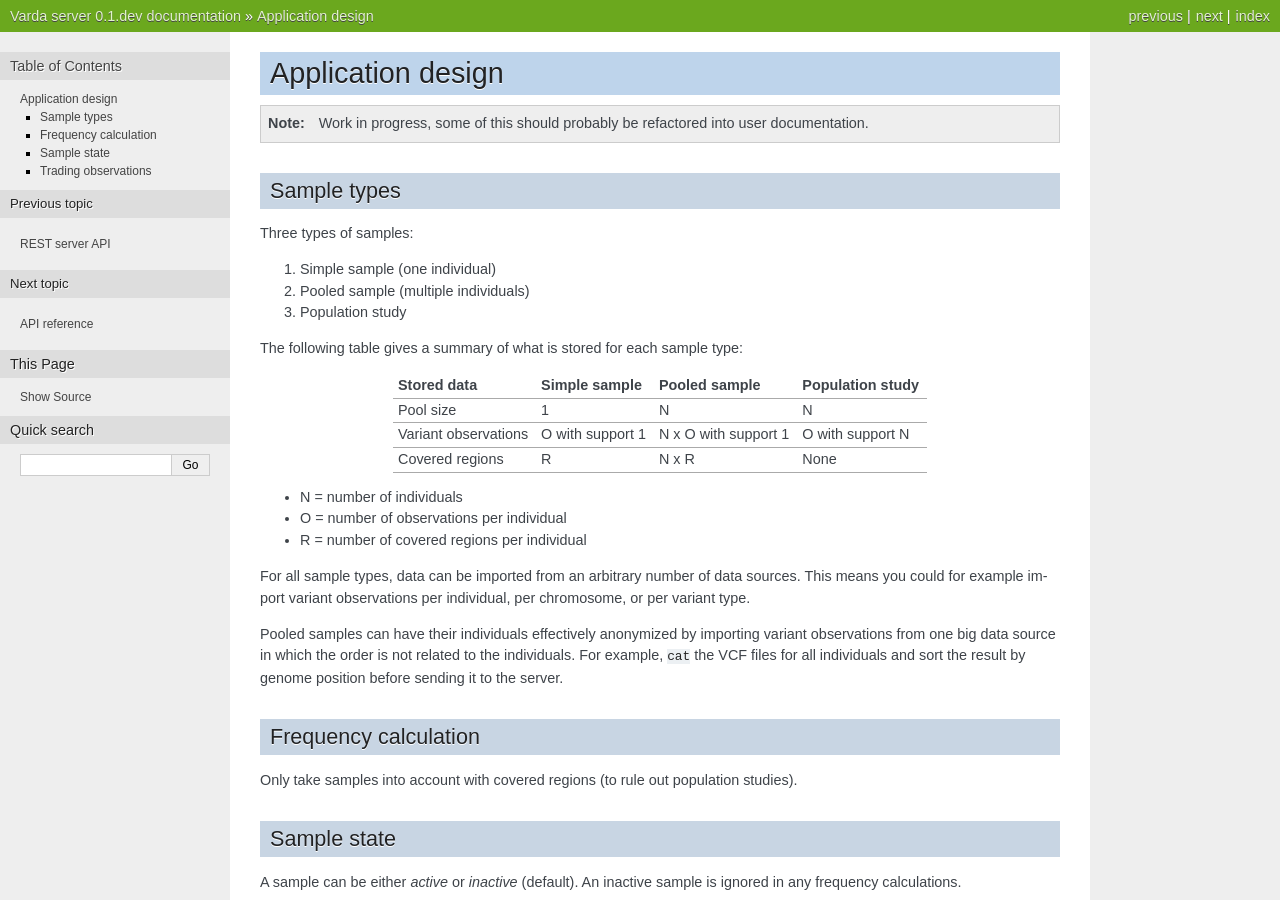
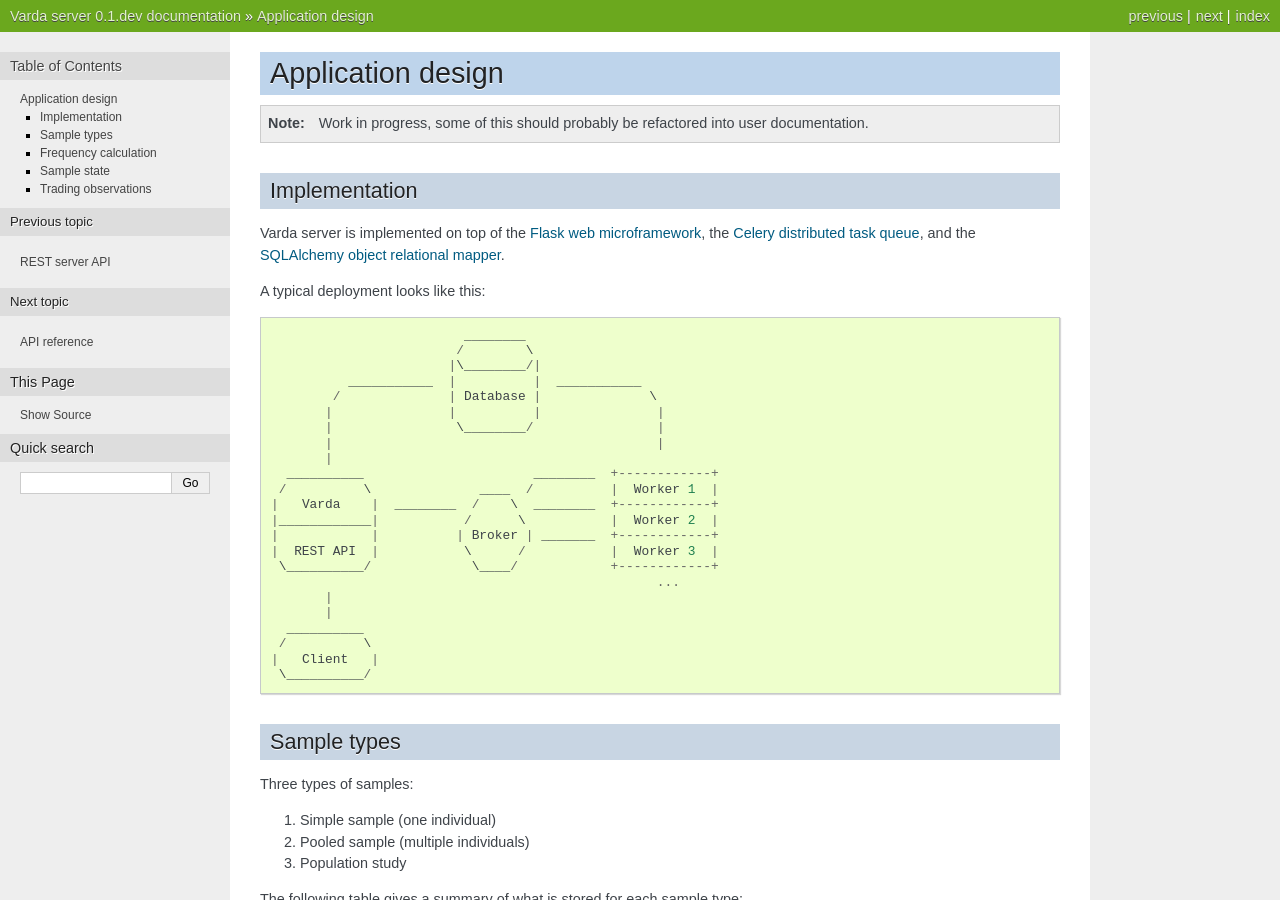
Before and after one commit to varda/varda, a Sphinx documentation site: the page built from doc/design.rst, in a window 1280 px wide and 900 px high. Built offline with Sphinx 7.4.7, drawn with Linux system fonts in a browser that asks for light colours.

Commit message:
Application architecture image

```diff
--- a/doc/design.rst
+++ b/doc/design.rst
@@ -3,6 +3,40 @@ Application design
 
 .. note:: Work in progress, some of this should probably be refactored into
     user documentation.
+
+
+Implementation
+--------------
+
+Varda server is implemented on top of the `Flask web microframework <http://flask.pocoo.org/>`_,
+the `Celery distributed task queue <http://celeryproject.org/>`_, and the
+`SQLAlchemy object relational mapper <http://www.sqlalchemy.org/>`_.
+
+A typical deployment looks like this::
+
+                                ________
+                               /        \
+                              |\________/|
+                 ___________  |          |  ___________
+               /              | Database |              \
+              |               |          |               |
+              |                \________/                |
+              |                                          |
+              |
+         __________                      ________  +------------+
+        /          \              ____  /          |  Worker 1  |
+       |   Varda    |  ________  /    \  ________  +------------+
+       |____________|           /      \           |  Worker 2  |
+       |            |          | Broker | _______  +------------+
+       |  REST API  |           \      /           |  Worker 3  |
+        \__________/             \____/            +------------+
+                                                         ...
+              |
+              |
+         __________
+        /          \
+       |   Client   |
+        \__________/
 
 
 Sample types
```
